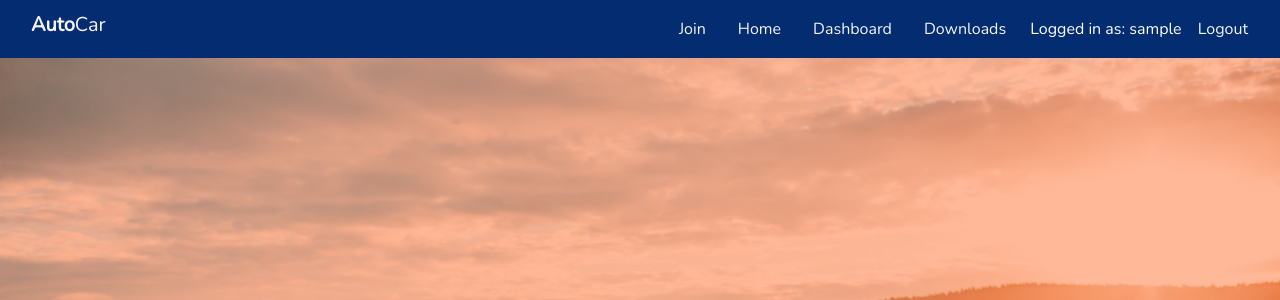
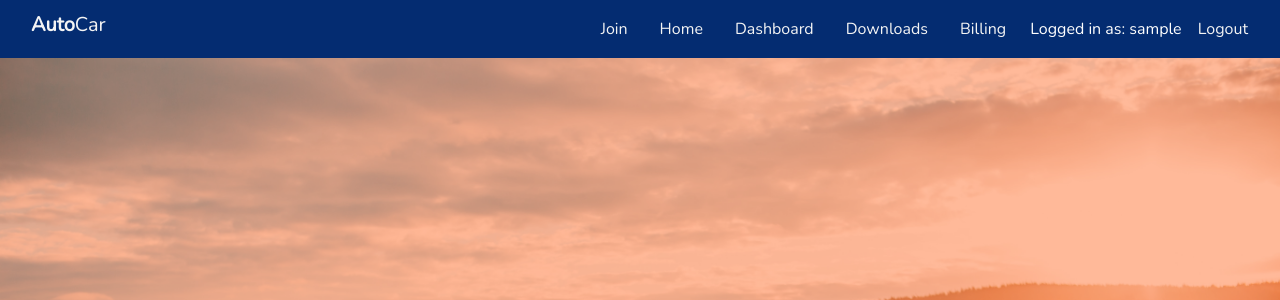
Before and after one commit to shaniljasani/EE461LGroup13FinalProject, a Flask app: page /addcar in a window 1280 px wide. Shown: the top 300 px of the page. Run offline with Flask 2, Linux system fonts and the light colour scheme; the visitor is signed in with stand-in values (Sample User, id 1); data that the repository does not hold is empty.

Commit message:
Update site_template.html
add billing to navbar

```diff
--- a/AutoCar/templates/site_template.html
+++ b/AutoCar/templates/site_template.html
@@ -39,6 +39,9 @@
 				</li>
 				<li class="nav-item">
 					<a class="nav-link" href="/downloads">Downloads</a>
+				</li>
+				<li class="nav-item">
+					<a class="nav-link" href="/billing">Billing</a>
 				</li>
 				<!-- TODO Add LOGIC for LOGGED OUT -->
 				<li class="nav-item">
```
